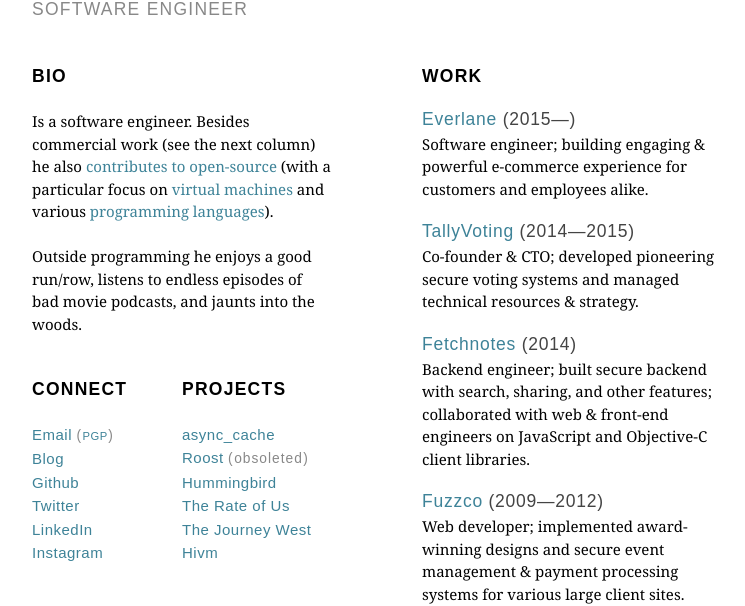
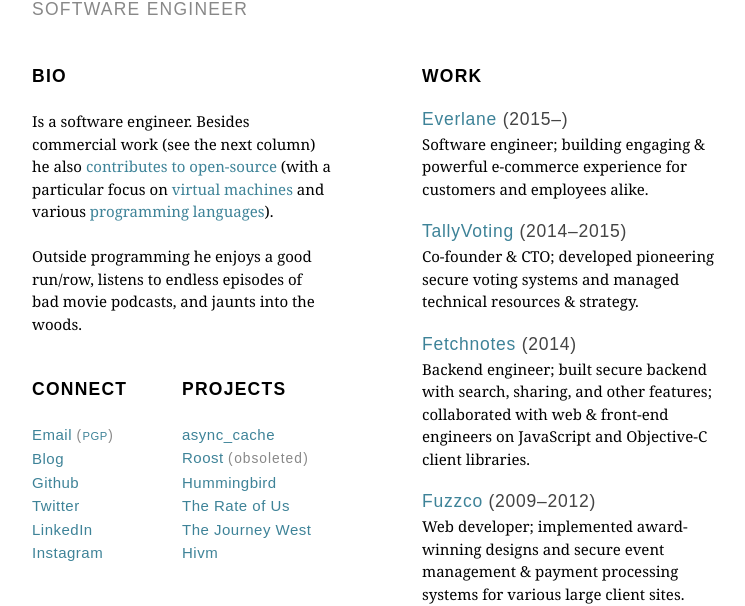
Before and after one commit to dirk/dirk.to, a Jekyll site: the page built from index.html, in a window 1280 px wide. Shown: the part 200-806 px from the top of the page, without its empty margins (263-1008 px from the left). Built offline with Jekyll 4.4.1, drawn with Linux system fonts in a browser that asks for light colours; Markdown is read by kramdown in place of the engine named in the settings; comment, search, counter and statistics services are not loaded; some of the changed lines change nothing that is shown.

Commit message:
Fix dashes

```diff
--- a/index.html
+++ b/index.html
@@ -47,16 +47,16 @@
           <div class="column column--work">
             <h2>Work</h2>
 
-            <h3><a href="https://www.everlane.com">Everlane</a> <span>(2015&mdash;)</span></h3>
+            <h3><a href="https://www.everlane.com">Everlane</a> <span>(2015&ndash;)</span></h3>
             <p>Software engineer; building engaging &amp; powerful e-commerce experience for customers and employees alike.</p>
 
-            <h3><a href="http://tallyvoting.com">TallyVoting</a> <span>(2014&mdash;2015)</span></h3>
+            <h3><a href="http://tallyvoting.com">TallyVoting</a> <span>(2014&ndash;2015)</span></h3>
             <p>Co-founder &amp; CTO; developed pioneering secure voting systems and managed technical resources &amp; strategy.</p>
 
             <h3><a href="http://www.fetchnotes.com">Fetchnotes</a> <span>(2014)</span></h3>
             <p>Backend engineer; built secure backend with search, sharing, and other features; collaborated with web &amp; front-end engineers on JavaScript and Objective-C client libraries.</p>
 
-            <h3><a href="http://fuzzco.com">Fuzzco</a> <span>(2009&mdash;2012)</span></h3>
+            <h3><a href="http://fuzzco.com">Fuzzco</a> <span>(2009&ndash;2012)</span></h3>
             <p>Web developer; implemented award-winning designs and secure event management &amp; payment processing systems for various large client sites.</p>
           </div>
 
```
